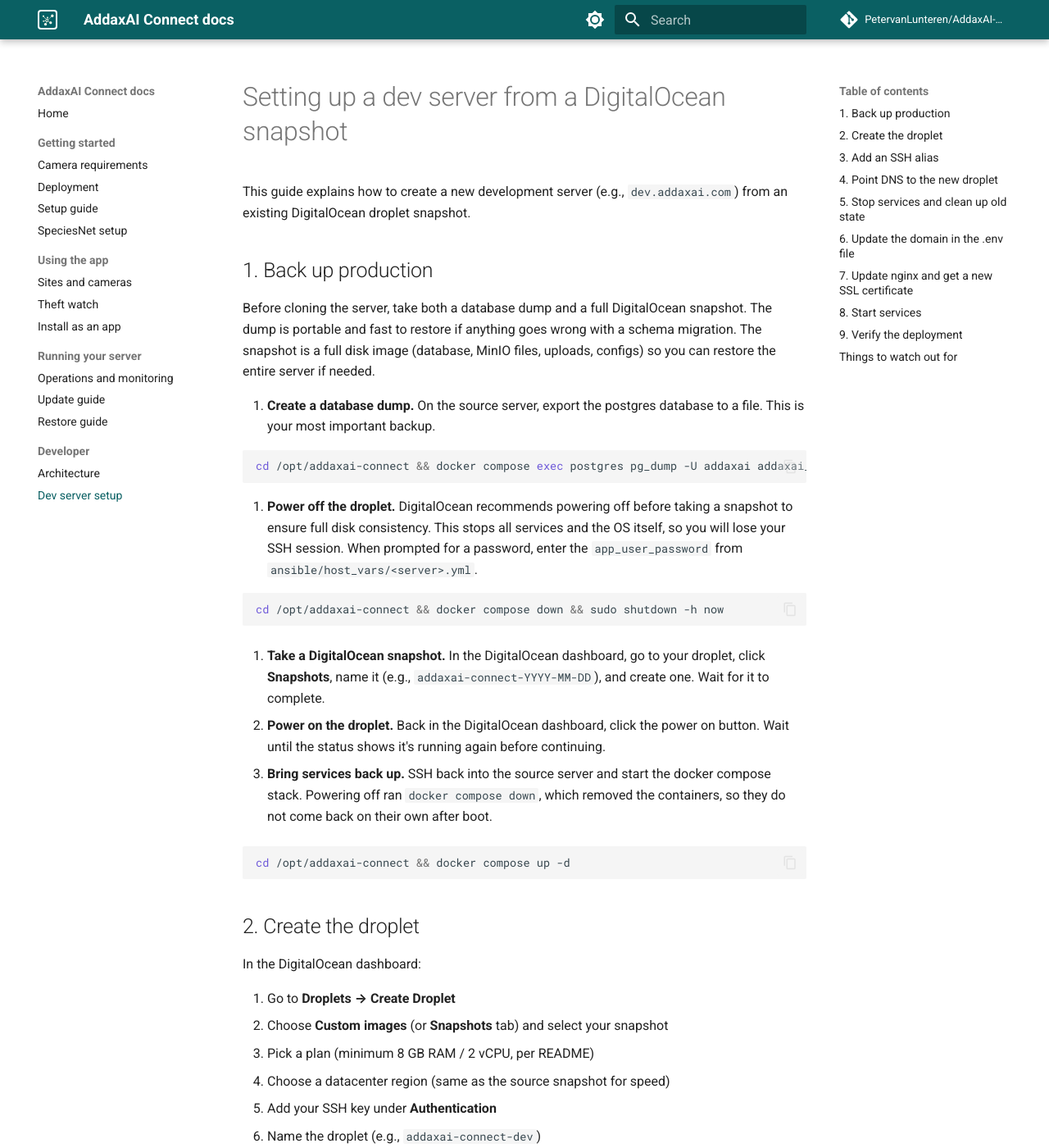
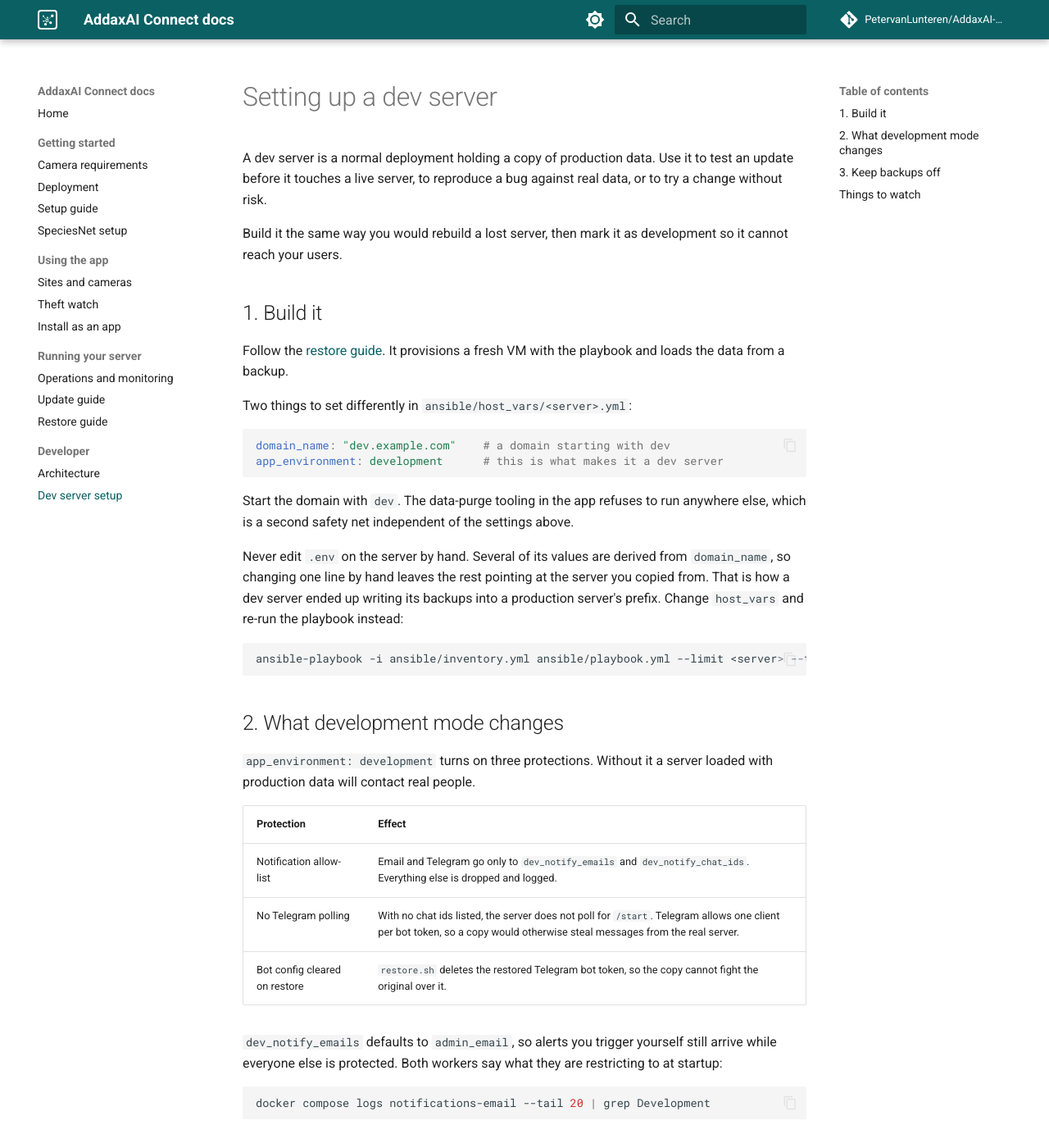
Before and after one commit to PetervanLunteren/AddaxAI-Connect, an MkDocs documentation site: the page built from docs/dev-server-setup.md, in a window 1280 px wide and 1400 px high. Shown: the whole window at 82% size. Built offline with MkDocs 1.6.1 and Material for MkDocs 9.7.7, drawn with Linux system fonts in a browser that asks for light colours; comment, search, counter and statistics services are not loaded; some of the changed text lies outside the part shown.

Commit message:
Rewrite the dev server guide around ansible, not snapshots
The page told you to sed DOMAIN_NAME, MINIO_PUBLIC_ENDPOINT and
CORS_ORIGINS in .env by hand. Several other values, COLD_TIER_PREFIX and
BACKUP_HOST_PREFIX among them, are derived from domain_name in the
template and the sed does not touch them. That is how dev ended up
writing its backups into pwn's production prefix, one BACKUP_ENABLED
toggle away from overwriting a real backup.

It also told you to delete certificates, edit the nginx server_name and
run certbot by hand, all of which the playbook does, and all of which
convention #11 forbids.

The snapshot premise went too. A dev server is the restore guide plus two
settings, so the page now points there instead of repeating it, and
covers only what is different: pick a dev domain, set app_environment to
development, keep backups off. It also documents what development mode
actually protects, which was written down nowhere.

Cloning a snapshot would have broken anyway once the shared passwords are
rotated, since the copied postgres data directory carries the source
server's password while the new .env would carry a different one.

200 lines to 67.

````diff
--- a/docs/dev-server-setup.md
+++ b/docs/dev-server-setup.md
@@ -1,200 +1,67 @@
-# Setting up a dev server from a DigitalOcean snapshot
+# Setting up a dev server
 
-This guide explains how to create a new development server (e.g., `dev.addaxai.com`) from an existing DigitalOcean droplet snapshot.
+A dev server is a normal deployment holding a copy of production data. Use it
+to test an update before it touches a live server, to reproduce a bug against
+real data, or to try a change without risk.
 
-## 1. Back up production
+Build it the same way you would rebuild a lost server, then mark it as
+development so it cannot reach your users.
 
-Before cloning the server, take both a database dump and a full DigitalOcean snapshot. The dump is portable and fast to restore if anything goes wrong with a schema migration. The snapshot is a full disk image (database, MinIO files, uploads, configs) so you can restore the entire server if needed.
+## 1. Build it
 
-1. **Create a database dump.** On the source server, export the postgres database to a file. This is your most important backup.
+Follow the [restore guide](restore-guide.md). It provisions a fresh VM with the
+playbook and loads the data from a backup.
 
-   ```bash
-   cd /opt/addaxai-connect && docker compose exec postgres pg_dump -U addaxai addaxai_connect > backup.sql
-   ```
+Two things to set differently in `ansible/host_vars/<server>.yml`:
 
-2. **Power off the droplet.** DigitalOcean recommends powering off before taking a snapshot to ensure full disk consistency. This stops all services and the OS itself, so you will lose your SSH session. When prompted for a password, enter the `app_user_password` from `ansible/host_vars/<server>.yml`.
-
-   ```bash
-   cd /opt/addaxai-connect && docker compose down && sudo shutdown -h now
-   ```
-
-3. **Take a DigitalOcean snapshot.** In the DigitalOcean dashboard, go to your droplet, click **Snapshots**, name it (e.g., `addaxai-connect-YYYY-MM-DD`), and create one. Wait for it to complete.
-
-4. **Power on the droplet.** Back in the DigitalOcean dashboard, click the power on button. Wait until the status shows it's running again before continuing.
-
-5. **Bring services back up.** SSH back into the source server and start the docker compose stack. Powering off ran `docker compose down`, which removed the containers, so they do not come back on their own after boot.
-
-   ```bash
-   cd /opt/addaxai-connect && docker compose up -d
-   ```
-
-## 2. Create the droplet
-
-In the DigitalOcean dashboard:
-
-1. Go to **Droplets → Create Droplet**
-2. Choose **Custom images** (or **Snapshots** tab) and select your snapshot
-3. Pick a plan (minimum 8 GB RAM / 2 vCPU, per README)
-4. Choose a datacenter region (same as the source snapshot for speed)
-5. Add your SSH key under **Authentication**
-6. Name the droplet (e.g., `addaxai-connect-dev`)
-7. Click **Create Droplet** and note the assigned IP address
-
-## 3. Add an SSH alias
-
-Add to your local `~/.ssh/config`:
-
-```
-Host dev
-    HostName <NEW_DROPLET_IP>
-    User ubuntu
+```yaml
+domain_name: "dev.example.com"    # a domain starting with dev
+app_environment: development      # this is what makes it a dev server
 ```
 
-Verify you can connect:
+Start the domain with `dev`. The data-purge tooling in the app refuses to run
+anywhere else, which is a second safety net independent of the settings above.
+
+Never edit `.env` on the server by hand. Several of its values are derived from
+`domain_name`, so changing one line by hand leaves the rest pointing at the
+server you copied from. That is how a dev server ended up writing its backups
+into a production server's prefix. Change `host_vars` and re-run the playbook
+instead:
 
 ```bash
-ssh dev
+ansible-playbook -i ansible/inventory.yml ansible/playbook.yml --limit <server> --tags sync-config
 ```
 
-## 4. Point DNS to the new droplet
+## 2. What development mode changes
 
-Add an A record in your DNS provider:
+`app_environment: development` turns on three protections. Without it a server
+loaded with production data will contact real people.
 
-```
-Type: A
-Name: dev
-Value: <NEW_DROPLET_IP>
-TTL: 300
+| Protection | Effect |
+|---|---|
+| Notification allow-list | Email and Telegram go only to `dev_notify_emails` and `dev_notify_chat_ids`. Everything else is dropped and logged. |
+| No Telegram polling | With no chat ids listed, the server does not poll for `/start`. Telegram allows one client per bot token, so a copy would otherwise steal messages from the real server. |
+| Bot config cleared on restore | `restore.sh` deletes the restored Telegram bot token, so the copy cannot fight the original over it. |
+
+`dev_notify_emails` defaults to `admin_email`, so alerts you trigger yourself
+still arrive while everyone else is protected. Both workers say what they are
+restricting to at startup:
+
+```bash
+docker compose logs notifications-email --tail 20 | grep Development
 ```
 
-Verify propagation:
+## 3. Keep backups off
 
-```bash
-dig +short dev.addaxai.com
-```
+Leave `backup_enabled: false`. A dev server shares the backup bucket with
+production and writes under a prefix taken from its own `domain_name`. Enabling
+backups on a server whose prefix is wrong would overwrite a real server's
+backup.
 
-Wait until this returns the new IP before continuing.
+## Things to watch
 
-## 5. Stop services and clean up old state
-
-The snapshot carries over the old server's data and SSL certificates. SSH in and clean up:
-
-```bash
-ssh dev
-```
-
-```bash
-cd /opt/addaxai-connect && docker compose down
-```
-
-Check that all containers have stopped:
-
-```bash
-docker compose ps
-```
-
-This should return an empty list. If any containers are still running, run `docker compose down` again.
-
-Remove old SSL certificates (new ones will be generated for the new domain):
-
-```bash
-sudo rm -rf /etc/letsencrypt/live/* /etc/letsencrypt/renewal/* /etc/letsencrypt/archive/*
-```
-
-Check they're gone:
-
-```bash
-sudo certbot certificates
-```
-
-This should say "No certificates found".
-
-## 6. Update the domain in the .env file
-
-```bash
-cd /opt/addaxai-connect
-sed -i 's/^DOMAIN_NAME=.*/DOMAIN_NAME=dev.addaxai.com/' .env
-sed -i 's|^MINIO_PUBLIC_ENDPOINT=.*|MINIO_PUBLIC_ENDPOINT=https://dev.addaxai.com/minio|' .env
-sed -i 's|^CORS_ORIGINS=.*|CORS_ORIGINS=https://dev.addaxai.com,http://localhost:3000,http://localhost:5173|' .env
-```
-
-Verify the values were set correctly:
-
-```bash
-grep -E '^(DOMAIN_NAME|MINIO_PUBLIC_ENDPOINT|CORS_ORIGINS)=' .env
-```
-
-You should see the new domain in all three lines.
-
-## 7. Update nginx and get a new SSL certificate
-
-Update the server name in the nginx config:
-
-```bash
-sudo sed -i 's/server_name .*/server_name dev.addaxai.com;/' /etc/nginx/sites-available/addaxai-connect.conf
-```
-
-Test that the nginx config is valid:
-
-```bash
-sudo nginx -t
-```
-
-You should see "syntax is ok" and "test is successful". If not, check the config file for errors. Then reload:
-
-```bash
-sudo systemctl reload nginx
-```
-
-Get a new SSL certificate for the new domain:
-
-```bash
-sudo certbot --nginx -d dev.addaxai.com
-```
-
-Verify the certificate was issued:
-
-```bash
-sudo certbot certificates
-```
-
-You should see `dev.addaxai.com` listed with a valid expiry date.
-
-## 8. Start services
-
-```bash
-cd /opt/addaxai-connect && docker compose up -d
-```
-
-Wait a few seconds, then check that all containers are running:
-
-```bash
-docker compose ps
-```
-
-All services should show `Up` or `running`. If any show `Restarting` or `Exit`, check their logs:
-
-```bash
-docker compose logs <service_name> --tail 20
-```
-
-## 9. Verify the deployment
-
-```bash
-# check HTTPS is working
-curl -I https://dev.addaxai.com/health
-
-# check all containers are running
-docker compose ps
-
-# check the frontend loads (from your local machine)
-open https://dev.addaxai.com
-```
-
-## Things to watch out for
-
-- **Old cron jobs**: the snapshot may have cron jobs from the source server (e.g., demo date shifting). Check with `crontab -l` and `ls /etc/cron.d/`.
-- **FTPS passive IP**: if you need FTPS, update the passive IP to the new droplet's public IP in `/etc/pure-ftpd/conf/ForcePassiveIP` and restart pure-ftpd.
-- **MinIO data**: the snapshot includes existing MinIO data (images, crops, thumbnails). If you want a clean slate, also remove the MinIO volume: `docker volume rm addaxai-connect_minio_data`.
-- **Redis data**: Redis is ephemeral by default but may have queued jobs from the snapshot. Restarting containers clears this.
-- **Firewall**: UFW rules carry over. Verify with `sudo ufw status` that the rules are appropriate.
+- **Cron jobs.** Check `crontab -l`. A dev server keeps the backup and prune
+  entries; the backup one exits immediately while `backup_enabled` is false.
+- **Old data.** The restore replaces the database and images, not anything
+  written since. Re-run `restore.sh` for a clean slate.
+- **Disk.** A production copy is as large as production. Watch `df -h`.
````
Also changed, not shown: docs/index.md (+1 -1 lines).
